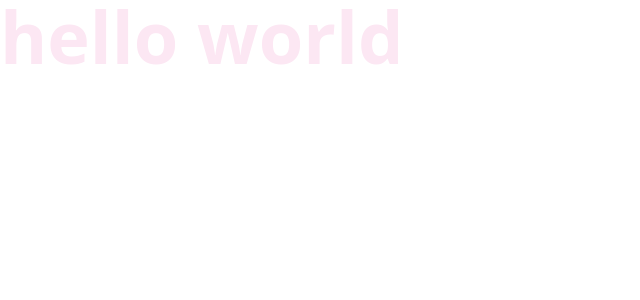
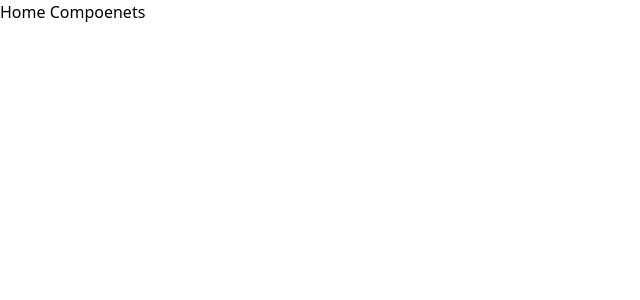
Before and after one commit to 42aditya31/D-Mic, a React (Vite) app: page / in a window 1280 px wide. Shown: the top 300 px of the page, without its empty margins (0-640 px from the left). Built offline with nearby package versions, Linux system fonts and the light colour scheme.

Commit message:
Complete the routing part of auth

```diff
--- a/package.json
+++ b/package.json
@@ -13,6 +13,7 @@
     "@tailwindcss/vite": "^4.1.7",
     "react": "^19.1.0",
     "react-dom": "^19.1.0",
+    "react-router-dom": "^7.6.1",
     "tailwindcss": "^4.1.7"
   },
   "devDependencies": {
--- a/src/App.jsx
+++ b/src/App.jsx
@@ -1,11 +1,35 @@
-import React from 'react'
+import { RouterProvider, createBrowserRouter } from "react-router-dom";
 
-const App = () => {
+import { Provider } from "react-redux";
+import SignUp from "./Components/Auth/SignUp";
+import SignIn from "./Components/Auth/SignIn";
+import Home from "./Pages/Home/HOme";
+
+
+const approute = createBrowserRouter([
+  {
+    path: "/signup",
+    element: <SignUp />,
+  },
+  {
+    path: "/signin",
+    element: <SignIn />,
+  },
+  {
+    path: "/",
+    element: <Home />,
+    children: [
+
+    ],
+  },
+]);
+
+function App() {
   return (
-    <div>
-      <h1 className='text-7xl font-bold text-pink-100'>hello world </h1>
-    </div>
-  )
+
+      <RouterProvider router={approute} />
+
+  );
 }
 
-export default App
+export default App;
--- a/src/Pages/Home/Home.jsx
+++ b/src/Pages/Home/Home.jsx
@@ -0,0 +1,11 @@
+import React from 'react'
+
+const Home = () => {
+  return (
+    <div>
+      Home Compoenets
+    </div>
+  )
+}
+
+export default Home
```
Also changed, not shown: 1 other file (tests, documents, lock files or other folders).
